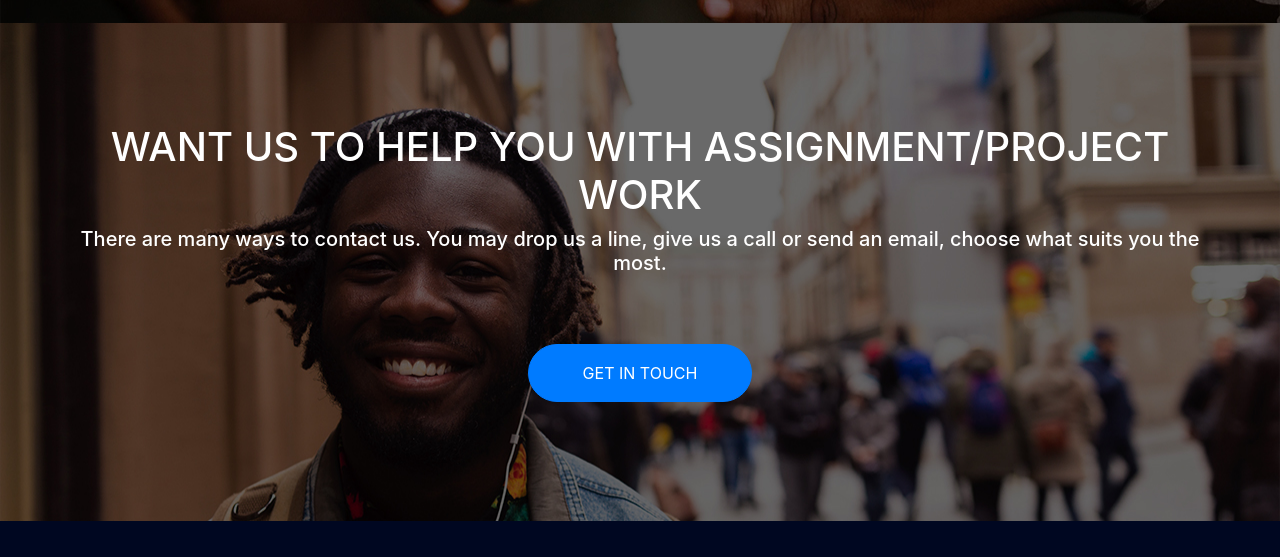
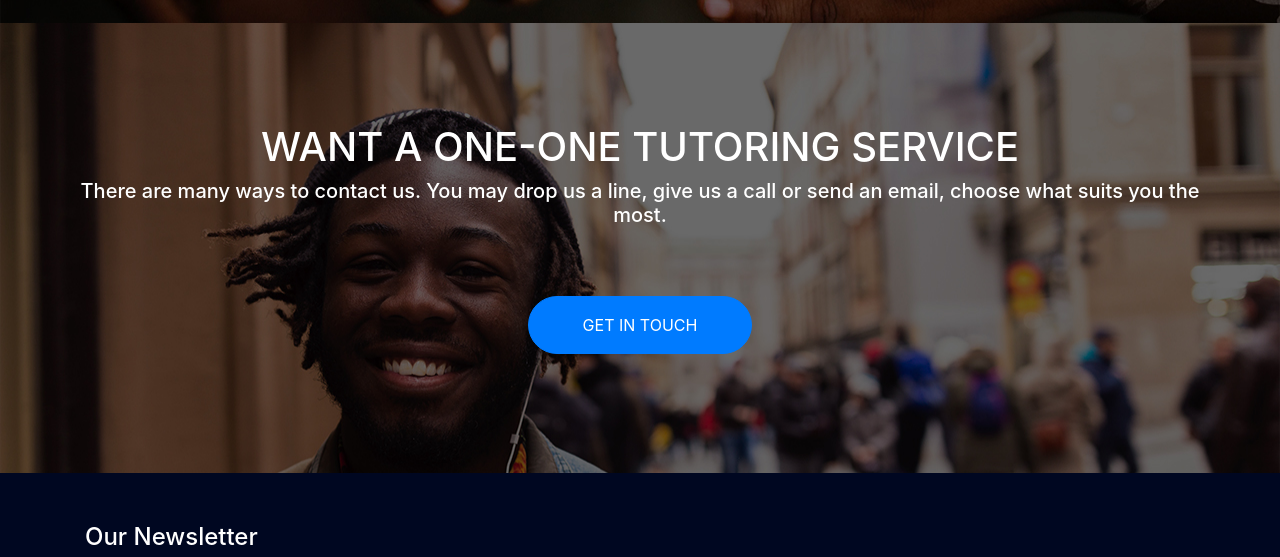
Before and after one commit to naaadjeley/naaadjeley.github.io, a plain HTML site: page index.html in a window 1280 px wide. Shown: the part 2400-2957 px from the top of the page. Drawn offline with Linux system fonts and the light colour scheme.

Commit message:
Update index.html

```diff
--- a/index.html
+++ b/index.html
@@ -127,7 +127,7 @@
     </section>
     <section class="container-fluid dopicbg">
         <div class="container sp">
-            <h1>WANT US TO HELP YOU WITH ASSIGNMENT/PROJECT WORK</h1>
+            <h1>WANT A ONE-ONE TUTORING SERVICE</h1>
             <h5>There are many ways to contact us. You may drop us a line, give us a call or send an email, choose what suits you the most.</h5>
             <a href="contact.html " class="btn btn-primary">GET IN TOUCH</a>
         </div>
```
